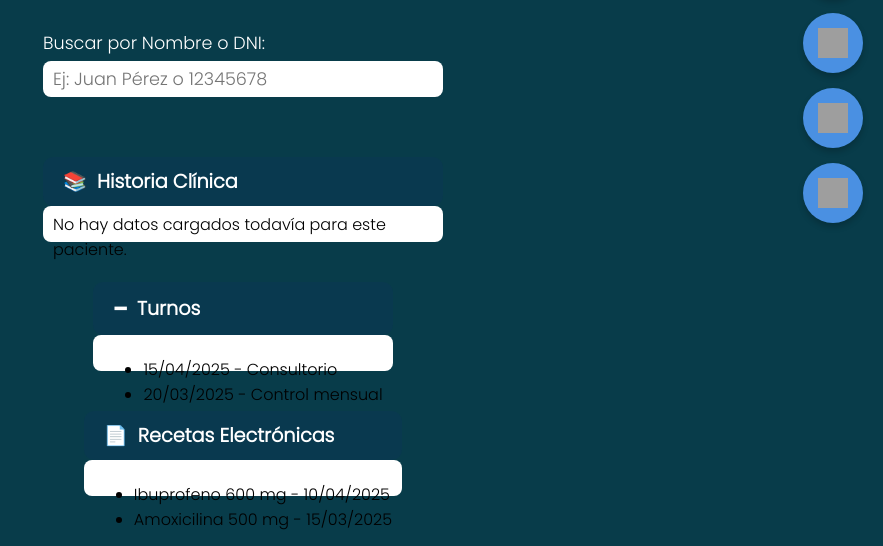
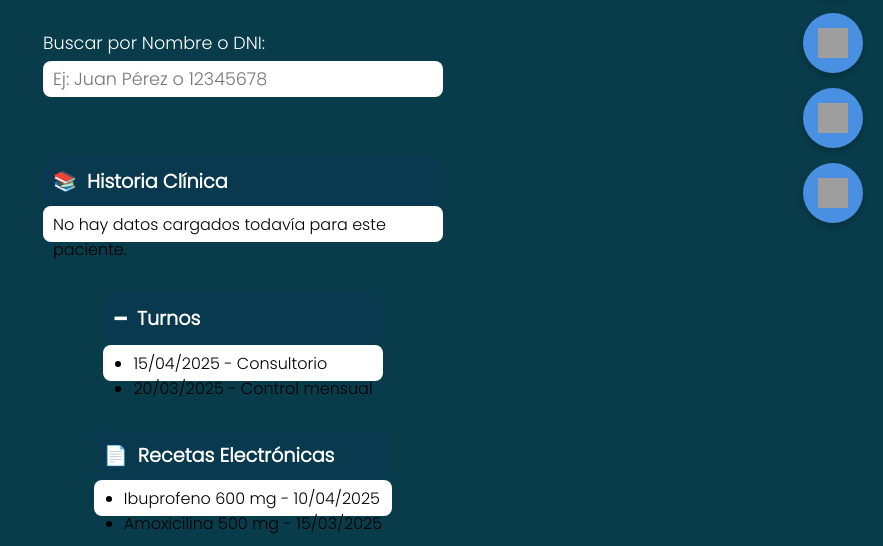
Before and after one commit to medsysbot/medisys-app-frontend, a FastAPI app: page /busqueda in a window 1280 px wide. Shown: the part 272-818 px from the top of the page, without its empty margins (397-1280 px from the left). Run offline with FastAPI, Linux system fonts and the light colour scheme; grey boxes are pictures that could not be loaded.

Commit message:
Update busqueda.html

```diff
--- a/templates/busqueda.html
+++ b/templates/busqueda.html
@@ -69,7 +69,7 @@
     .resultado-seccion {
       background-color: transparent;
       margin: 20px auto;
-      max-width: 700px;
+      max-width: 400px;
       border-radius: 10px;
       text-align: left;
     }
@@ -79,7 +79,7 @@
       align-items: center;
       gap: 10px;
       color: white;
-      padding: 10px 20px;
+      padding: 10px;
       border-radius: 10px;
       font-weight: bold;
       font-size: 1.2rem;
@@ -92,8 +92,14 @@
       border-radius: 8px;
       color: black;
       height: 36px;
-      max-width: 400px;
       box-sizing: border-box;
+      margin-bottom: 10px;
+    }
+
+    ul {
+      margin: 0;
+      padding-left: 20px;
+      color: black;
     }
 
     .botones-flotantes {
```
